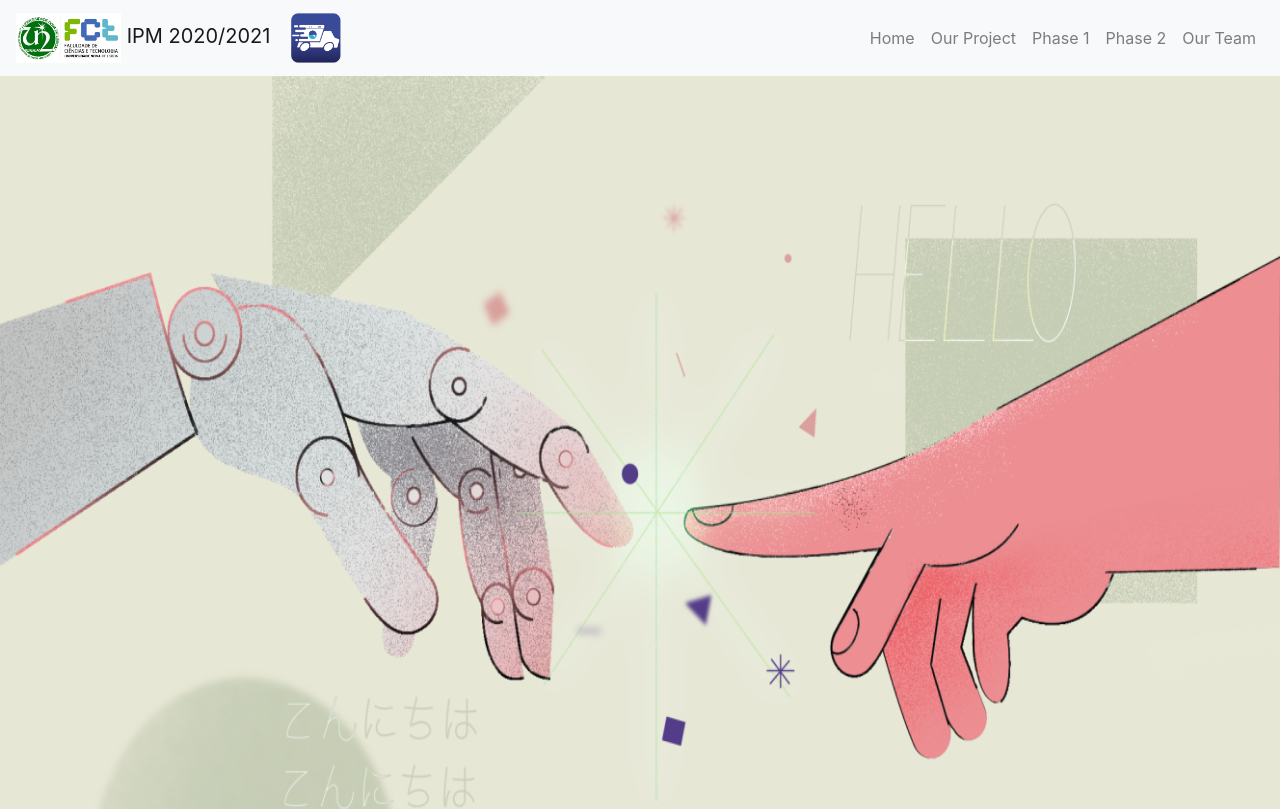
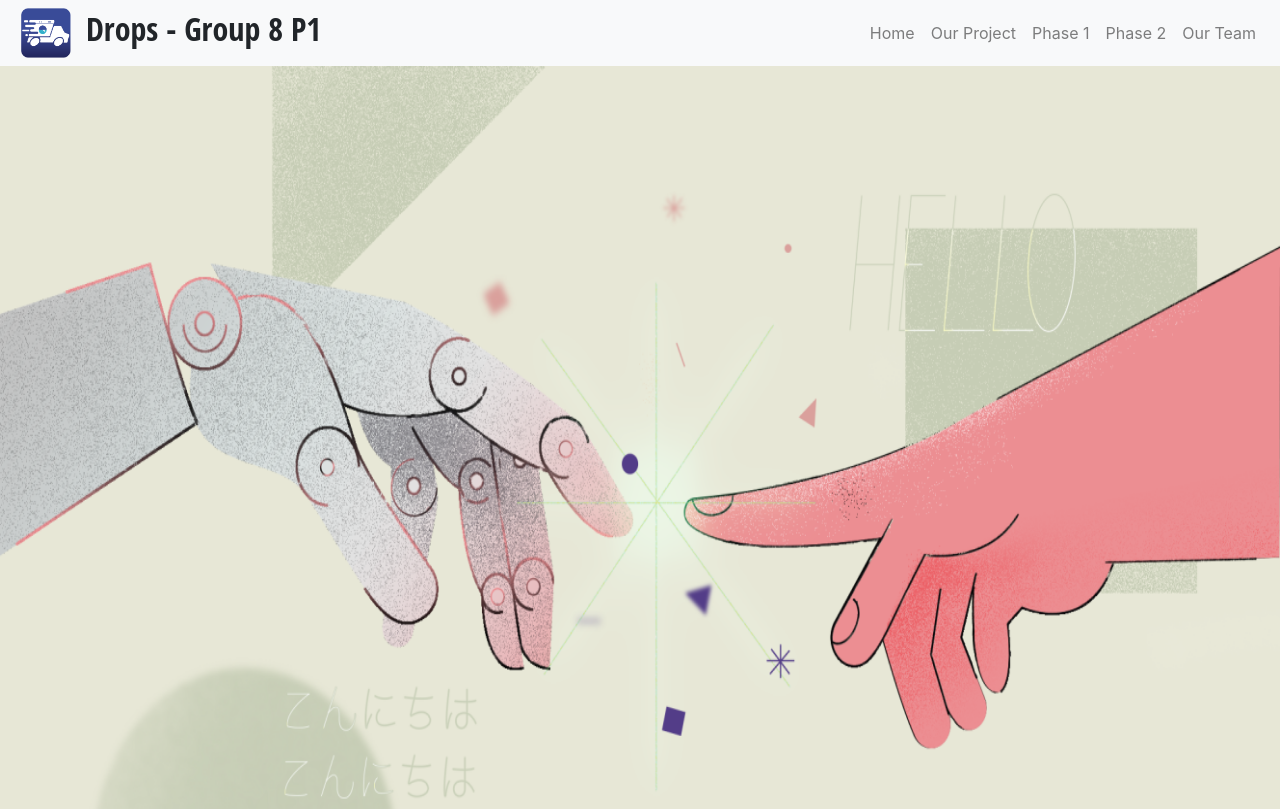
Before and after one commit to XavierPPacheco/IPM, an Angular app: page / in a window 1280 px wide. Shown: the top 809 px of the page. Built offline with nearby package versions, Linux system fonts and the light colour scheme.

Commit message:
Change header and footer

```diff
--- a/src/app/app.component.css
+++ b/src/app/app.component.css
@@ -160,3 +160,8 @@
   z-index: 2;
 
 }
+
+
+h4{
+  margin-left: 10px;
+}
--- a/src/app/app.component.html
+++ b/src/app/app.component.html
@@ -1,10 +1,7 @@
 <nav class="navbar sticky-top navbar-expand-lg navbar-light bg-light">
-  <a class="navbar-brand" href="#">
-    <a href="https://www.unl.pt/" target="_blank"> <img src="../assets/unl.jpg"  width="45" height="50" class="d-inline-block" alt="" /></a>
-    <a href="https://www.fct.unl.pt/pt-pt" target="_blank"> <img src="../assets/fct.jpg"  width="60" height="50" class="d-inline-block" alt="" /></a>
-    IPM 2020/2021</a>
+
     <a href="#" target="_blank"> <img src="../assets/app-icon.svg"  width="60" height="50" class="d-inline-block" alt="" /></a>
-
+    <h2 style="text-align: left; margin-left: 10px;font-family: 'Open Sans Condensed', Gabriola;font-weight: bold;">Drops - Group 8 P1</h2>
     <div class="dropdown">
       <button class="dropbtn navbar-toggler" type="button" data-toggle="collapse" data-target="#navbarSupportedContent"
         aria-controls="navbarSupportedContent" aria-expanded="false" aria-label="Toggle navigation" (click)="myFunction()">
@@ -140,7 +137,6 @@
 
 <!-- Footer -->
 <footer class="page-footer text-center py-3" id="footer">
-  <a class="text-uppercase" href="http://ctp.di.fct.unl.pt/~tir/IPM/">IPM 2020/2021</a>
   <p>
     This website was made by us from scratch. You can Fork it @<a
       href="https://github.com/XavierPPacheco/IPM">Github</a>
@@ -155,5 +151,10 @@
     </a> <a href="https://github.com/jcrreis">João Reis</a>
   </div>
   <!-- Copyright -->
+  <a class="navbar-brand"  href="http://ctp.di.fct.unl.pt/~tir/IPM/">
+    <a href="https://www.unl.pt/" target="_blank"> <img src="../assets/unl.jpg"  width="45" height="50" class="d-inline-block" alt="" /></a>
+    <a href="https://www.fct.unl.pt/pt-pt" target="_blank"> <img src="../assets/fct.jpg"  width="60" height="50" class="d-inline-block" alt="" />
+    </a>
+    IPM 2020/2021</a>
 </footer>
 <!-- Footer -->
```
